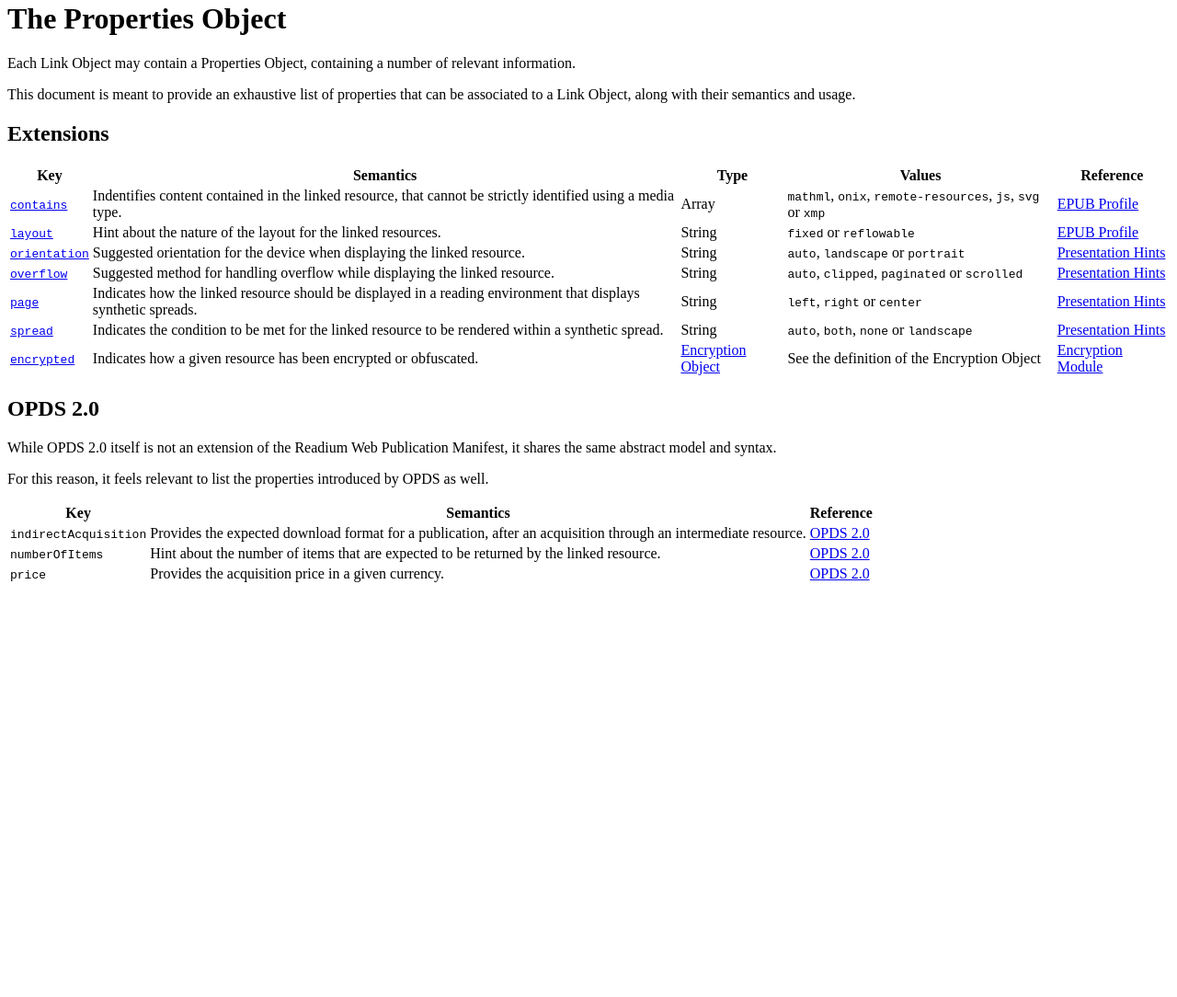
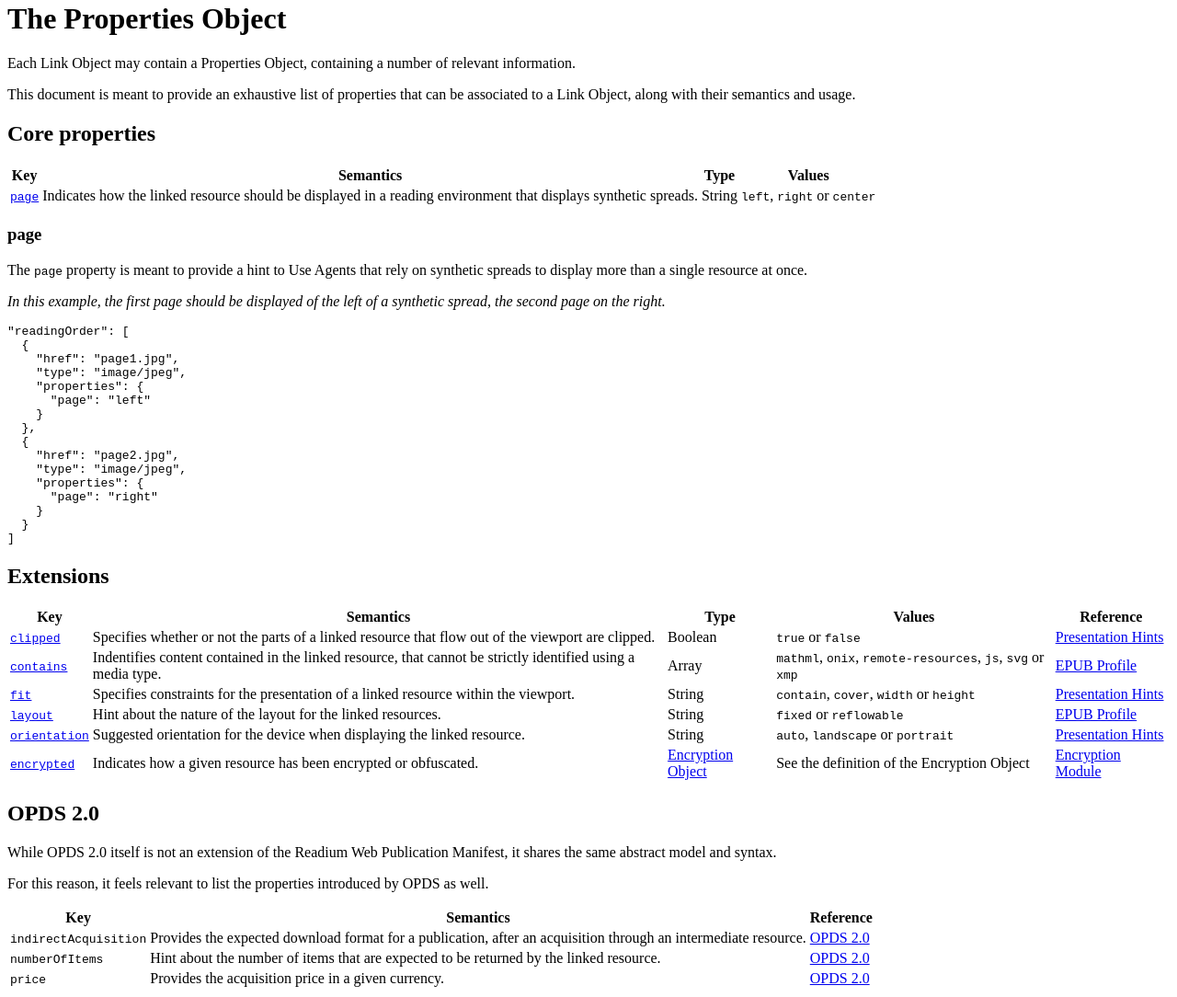
Before and after one commit to readium/webpub-manifest, a Jekyll site: the page built from properties.md, in a window 1280 px wide. Shown: the part 219-1303 px from the top of the page at 92% size. Built offline with Jekyll 4.4.1, drawn with Linux system fonts in a browser that asks for light colours; our own code applies the rules of GitHub Pages for plain Markdown files; comment, search, counter and statistics services are not loaded; before the commit the page ends 900 px from its top, so only the background shows below that.

Commit message:
Moved page to core link properties

````diff
--- a/properties.md
+++ b/properties.md
@@ -4,16 +4,49 @@ Each Link Object may contain a Properties Object, containing a number of relevan
 
 This document is meant to provide an exhaustive list of properties that can be associated to a Link Object, along with their semantics and usage.
 
+
+## Core properties
+
+| Key   | Semantics | Type     | Values    |
+| ----- | --------- | -------- | --------- |
+| [`page`](#page)  | Indicates how the linked resource should be displayed in a reading environment that displays synthetic spreads.  | String  | `left`, `right` or `center`  |
+
+### page
+
+The `page` property is meant to provide a hint to Use Agents that rely on synthetic spreads to display more than a single resource at once.
+
+
+*In this example, the first page should be displayed of the left of a synthetic spread, the second page on the right.*
+
+```json
+"readingOrder": [
+  {
+    "href": "page1.jpg",
+    "type": "image/jpeg",
+    "properties": {
+      "page": "left"
+    }
+  },
+  {
+    "href": "page2.jpg",
+    "type": "image/jpeg",
+    "properties": {
+      "page": "right"
+    }
+  }
+]
+```
+
+
 ## Extensions
 
 | Key   | Semantics | Type     | Values    | Reference |
 | ----- | --------- | -------- | --------- | --------- |
-| [`contains`](/profiles/epub.md#contains)  | Indentifies content contained in the linked resource, that cannot be strictly identified using a media type.  | Array  | `mathml`, `onix`, `remote-resources`, `js`, `svg` or `xmp`  | [EPUB Profile](/profiles/epub.md#properties) |
+| [`clipped`](/modules/presentation.md#clipped)  | Specifies whether or not the parts of a linked resource that flow out of the viewport are clipped.  | Boolean  | `true` or `false` | [Presentation Hints](/modules/presentation.md) |
+| [`contains`](/profiles/epub.md#contains) | Indentifies content contained in the linked resource, that cannot be strictly identified using a media type.  | Array  | `mathml`, `onix`, `remote-resources`, `js`, `svg` or `xmp`  | [EPUB Profile](/profiles/epub.md#properties) |
+| [`fit`](/modules/presentation.md#fit) | Specifies constraints for the presentation of a linked resource within the viewport.  | String  | `contain`, `cover`, `width` or `height` | [Presentation Hints](/modules/presentation.md) |
 | [`layout`](/profiles/epub.md#layout)  | Hint about the nature of the layout for the linked resources.  | String  | `fixed` or `reflowable`  | [EPUB Profile](/profiles/epub.md#properties) |
 | [`orientation`](/modules/presentation.md#orientation)  | Suggested orientation for the device when displaying the linked resource.  | String  | `auto`, `landscape` or `portrait`  | [Presentation Hints](/modules/presentation.md) |
-| [`overflow`](/modules/presentation.md#overflow)  | Suggested method for handling overflow while displaying the linked resource.  | String  | `auto`, `clipped`, `paginated` or `scrolled`  | [Presentation Hints](/modules/presentation.md) |
-| [`page`](/modules/presentation.md#page)  | Indicates how the linked resource should be displayed in a reading environment that displays synthetic spreads.  | String  | `left`, `right` or `center`  |  [Presentation Hints](/modules/presentation.md) |
-| [`spread`](/modules/presentation.md#spread)  | Indicates the condition to be met for the linked resource to be rendered within a synthetic spread. | String  | `auto`, `both`, `none` or `landscape`  | [Presentation Hints](/modules/epub.md#properties) |
 | [`encrypted`](/modules/encryption.md)  | Indicates  how a given resource has been encrypted or obfuscated.  | [Encryption Object](/modules/encryption.md#encryption-object)  | See the definition of the Encryption Object | [Encryption Module](/modules/encryption.md) |
 
 ## OPDS 2.0
````
Also changed, not shown: profiles/epub.md (+0 -26 lines), schema/extensions/epub/properties.schema.json (+0 -9 lines), schema/link.schema.json (+12 -0 lines).
